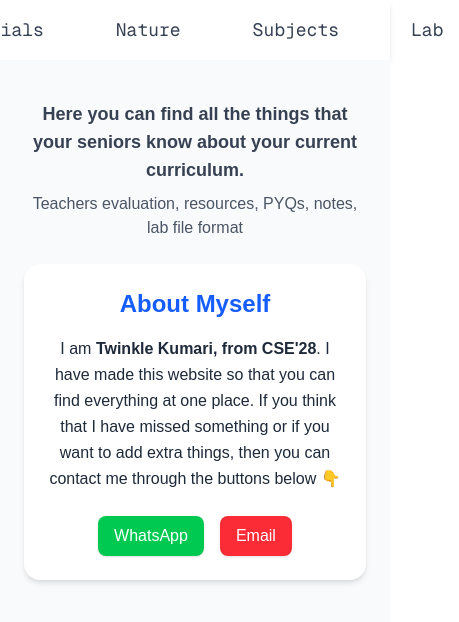
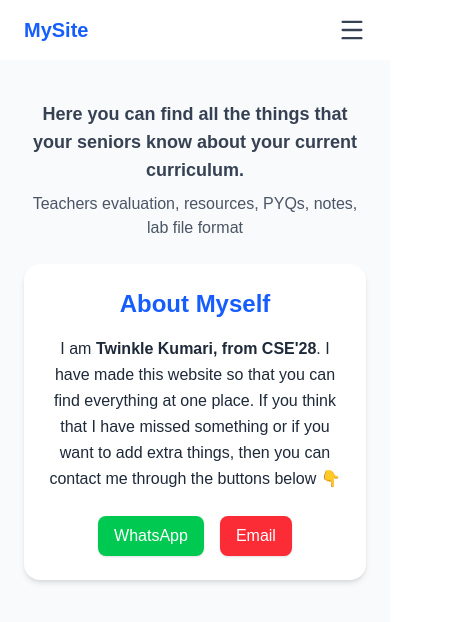
Before and after one commit to Twinklekumari2/college, a Next.js app: page / in a window 390 px wide. Shown: the top 622 px of the page, 459 px wide, since content can reach past the window. Built offline with nearby package versions, Linux system fonts and the light colour scheme.

Commit message:
added hamburger

```diff
--- a/package.json
+++ b/package.json
@@ -9,6 +9,7 @@
     "lint": "eslint"
   },
   "dependencies": {
+    "lucide-react": "^0.544.0",
     "next": "15.5.3",
     "react": "19.1.0",
     "react-dom": "19.1.0"
--- a/src/app/_components/Navbar.jsx
+++ b/src/app/_components/Navbar.jsx
@@ -1,11 +1,13 @@
 "use client"
 
-import React from "react"
+import React, { useState } from "react"
 import Link from "next/link"
 import { usePathname } from "next/navigation"
+import { Menu, X } from "lucide-react" // hamburger + close icon
 
 const Navbar = () => {
   const pathname = usePathname()
+  const [isOpen, setIsOpen] = useState(false)
 
   const links = [
     { href: "/materials", label: "Materials" },
@@ -15,9 +17,13 @@ const Navbar = () => {
   ]
 
   return (
-    <nav className="w-full bg-white shadow-md py-4 px-8">
-      <div className="flex justify-center">
-        <ul className="flex gap-10 text-lg font-mono text-gray-700">
+    <nav className="w-full bg-white shadow-md py-4 px-6">
+      <div className="flex justify-between items-center max-w-6xl mx-auto">
+        {/* Logo / Title */}
+        <h1 className="text-xl font-bold text-blue-600">MySite</h1>
+
+        {/* Desktop Menu */}
+        <ul className="hidden md:flex gap-8 text-lg font-mono text-gray-700">
           {links.map(({ href, label }) => (
             <li key={href}>
               <Link
@@ -34,7 +40,39 @@ const Navbar = () => {
             </li>
           ))}
         </ul>
+
+        {/* Mobile Hamburger */}
+        <button
+          className="md:hidden text-gray-700"
+          onClick={() => setIsOpen(!isOpen)}
+        >
+          {isOpen ? <X size={28} /> : <Menu size={28} />}
+        </button>
       </div>
+
+      {/* Mobile Menu Dropdown */}
+      {isOpen && (
+        <div className="md:hidden mt-4 bg-gray-50 border-t py-4 px-6">
+          <ul className="flex flex-col gap-4 text-lg font-mono text-gray-700">
+            {links.map(({ href, label }) => (
+              <li key={href}>
+                <Link
+                  href={href}
+                  onClick={() => setIsOpen(false)} // close menu after click
+                  className={`block px-4 py-2 rounded-md transition-colors duration-200
+                    ${
+                      pathname === href
+                        ? "bg-blue-600 text-white"
+                        : "hover:text-blue-600"
+                    }`}
+                >
+                  {label}
+                </Link>
+              </li>
+            ))}
+          </ul>
+        </div>
+      )}
     </nav>
   )
 }
```
Also changed, not shown: 1 other file (tests, documents, lock files or other folders).
